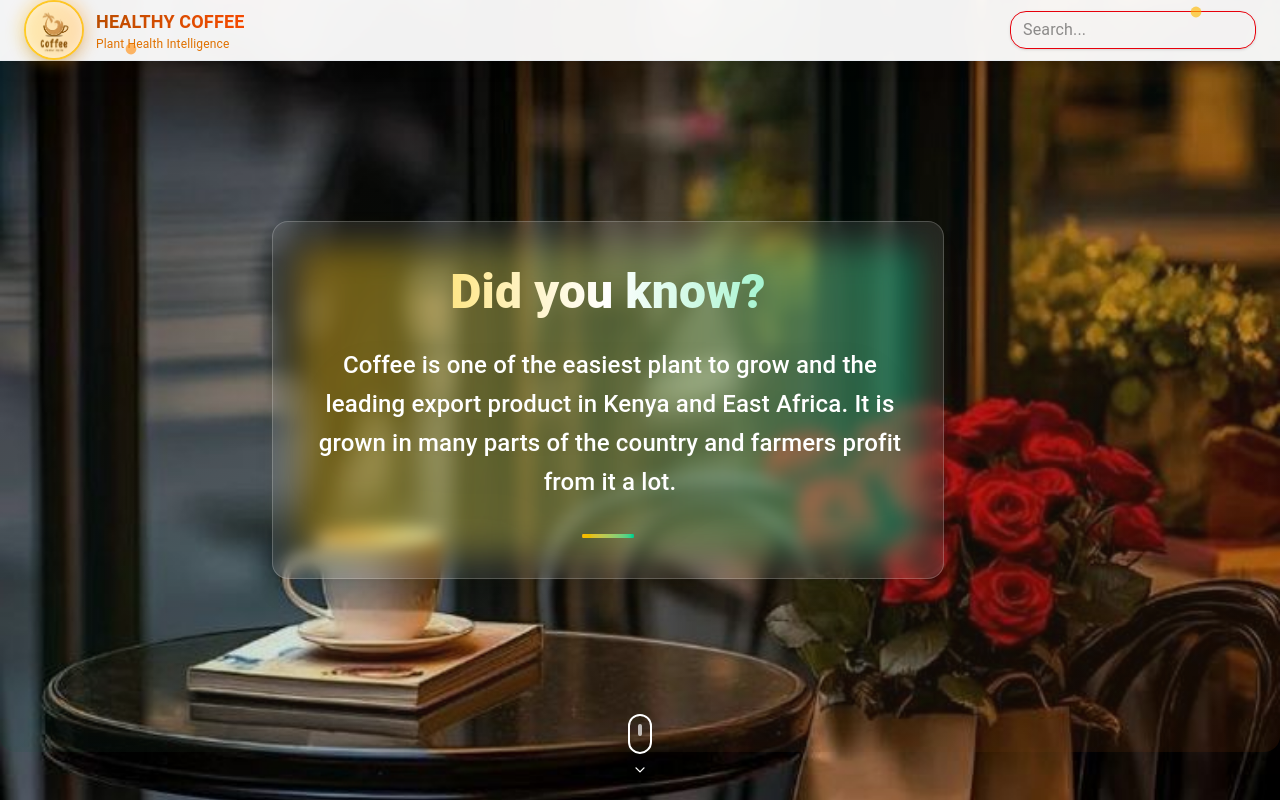
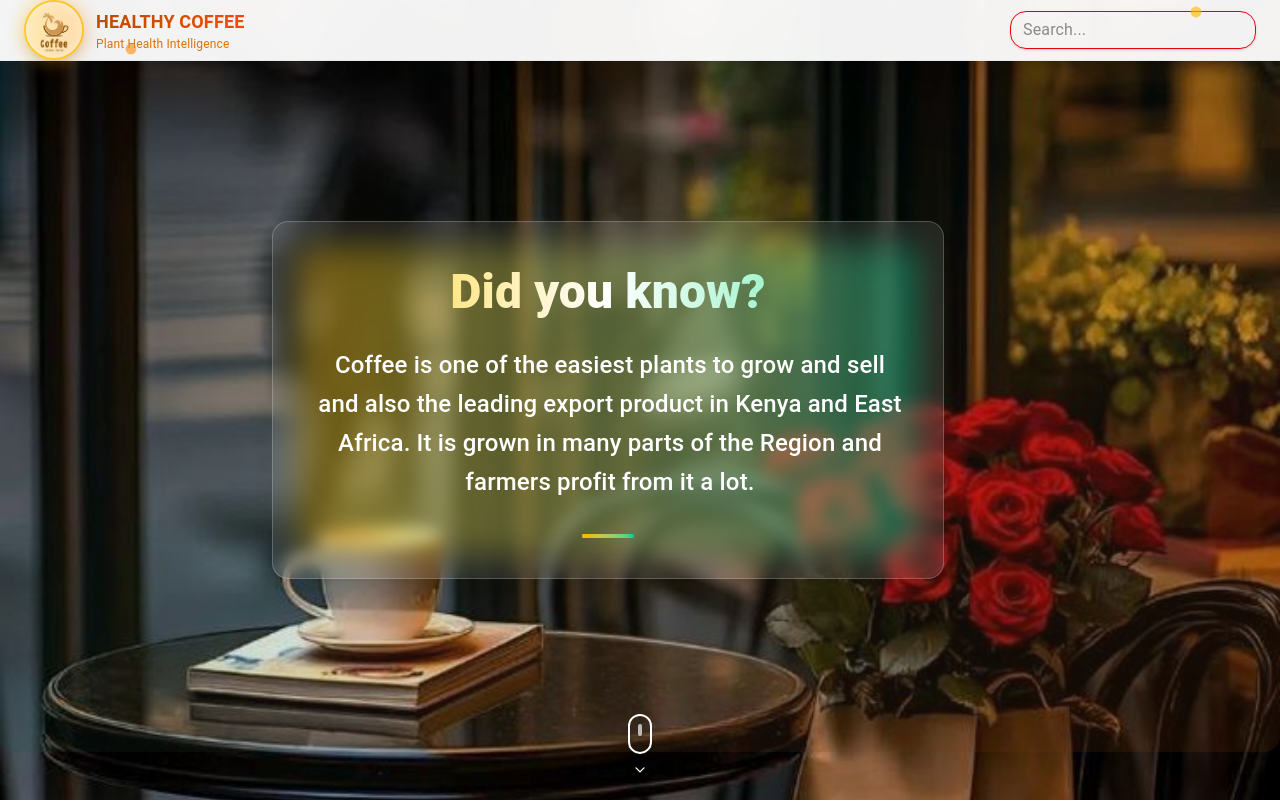
Before and after one commit to Jigishas/Healthycoffee, a React (Vite) app in the folder coffee/: page / in a window 1280 px wide. Shown: the top 802 px of the page. Built offline with nearby package versions, Linux system fonts and the light colour scheme.

Commit message:
few updates

```diff
--- a/coffee/src/Components/BODY/Below_Nav/Body.jsx
+++ b/coffee/src/Components/BODY/Below_Nav/Body.jsx
@@ -74,7 +74,7 @@ function Body() {
                   transition={{ duration: 1, delay: 1 }}
                 >
                   <h3 className="text-lg md:text-xl lg:text-2xl text-white leading-relaxed font-medium drop-shadow-2xl max-w-3xl mx-auto pl-1 blur-left-card">
-  Coffee is one of the easiest plant to grow and the leading export product in Kenya and East Africa. It is grown in many parts of the country and farmers profit from it a lot.
+  Coffee is one of the easiest plants to grow and sell and also the leading export product in Kenya and East Africa. It is grown in many parts of the Region and farmers profit from it a lot.
 </h3>
 
                   {/* Animated Underline */}
```
